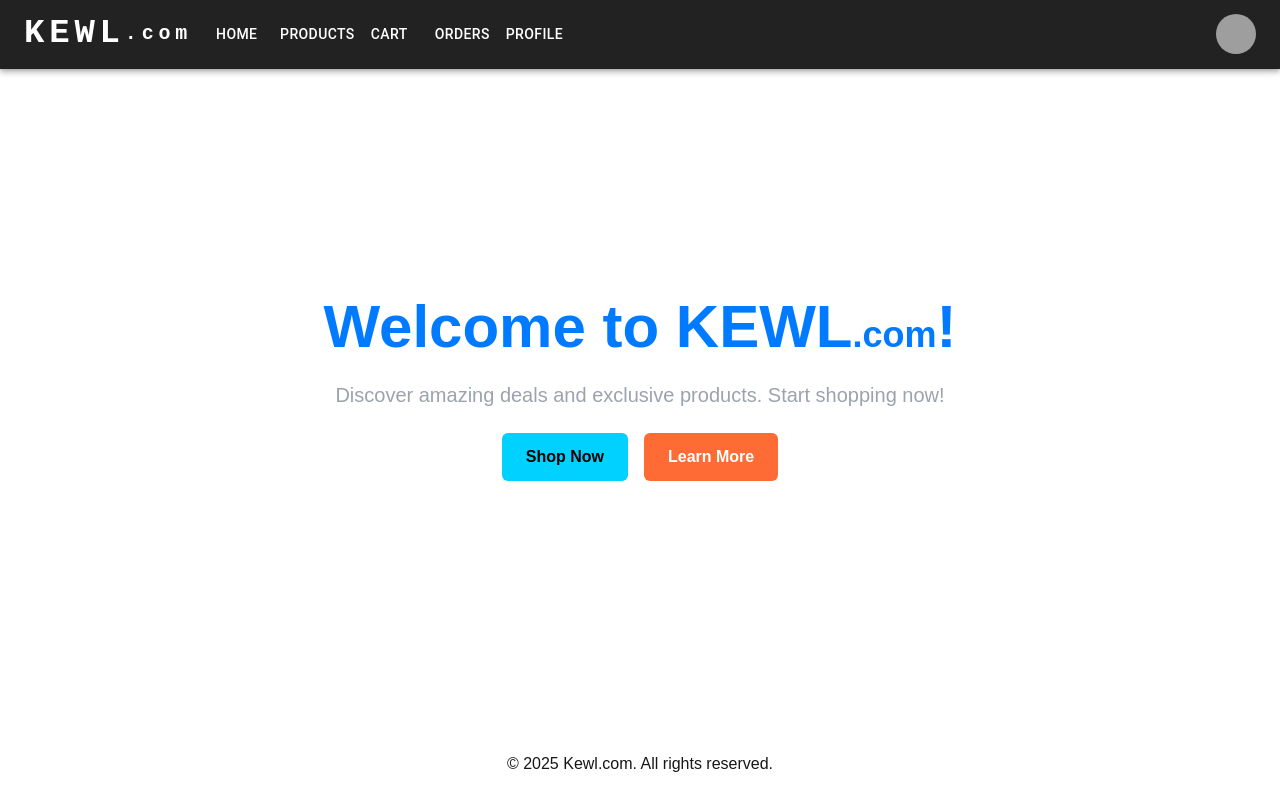
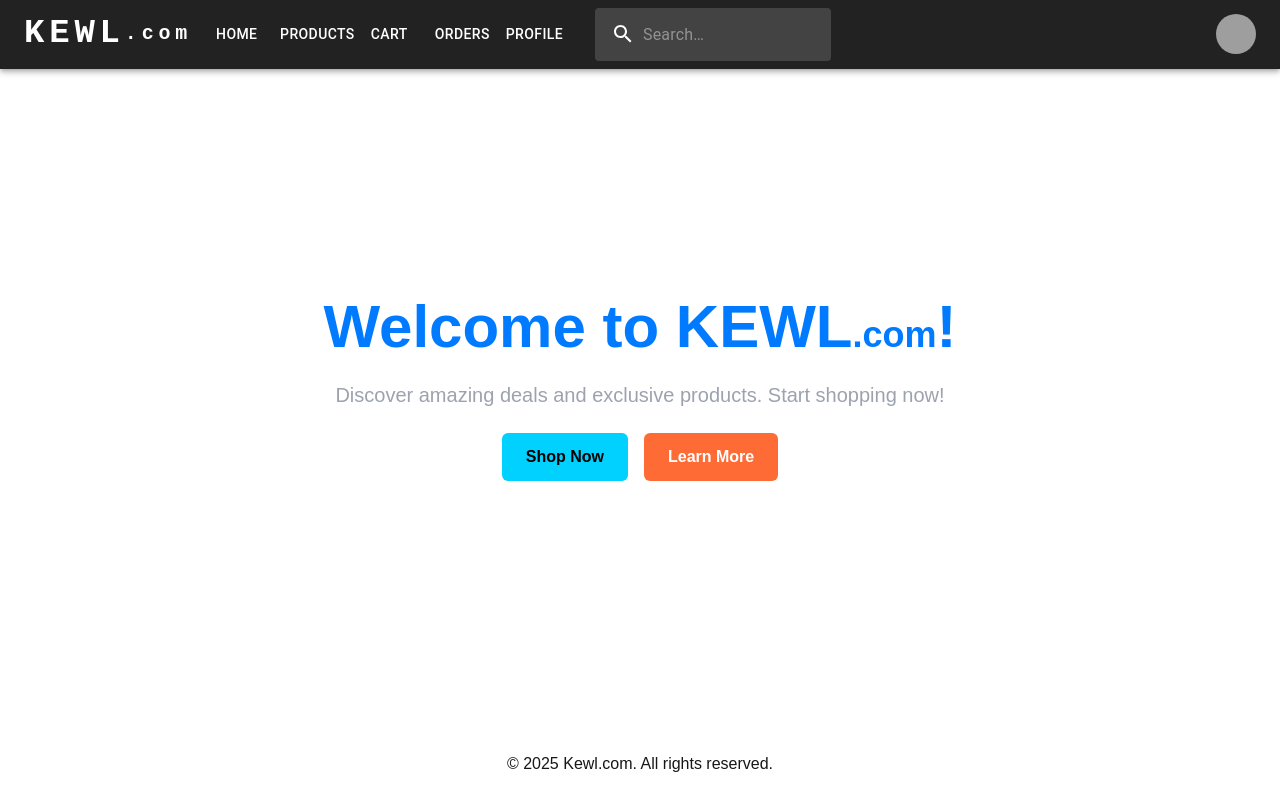
Before and after one commit to Anoteros09/Kewl-E-Com, a Next.js app: page / in a window 1280 px wide. Built offline with nearby package versions, Linux system fonts and the light colour scheme; grey boxes are pictures that could not be loaded.

Commit message:
grid size changes, some styling, readme roadmap

```diff
--- a/package.json
+++ b/package.json
@@ -1,6 +1,6 @@
 {
   "name": "kewl-e-com",
-  "version": "2.2.0",
+  "version": "2.2.1",
   "private": true,
   "scripts": {
     "dev": "next dev",
--- a/src/app/component/Filter.jsx
+++ b/src/app/component/Filter.jsx
@@ -49,7 +49,13 @@
 
   return (
     <form onSubmit={handleSubmit}>
-      <Box display="flex" flexDirection="column" gap={5} id="filter-form">
+      <Box
+        display="flex"
+        flexDirection="column"
+        gap={5}
+        id="filter-form"
+        className="md:display:"
+      >
         <FormControl>
           <InputLabel sx={{ marginTop: "1rem" }}>
             Price: ${selPriceRange[0]} - ${selPriceRange[1]}
@@ -79,7 +85,7 @@
             onChange={(e) => setSelBrands(e.target.value)}
           >
             {brands.map((brand) => (
-              <MenuItem value={brand} key={brand}>
+              <MenuItem value={brand} key={brand} sx={{ color: "white" }}>
                 {brand}
               </MenuItem>
             ))}
@@ -95,7 +101,7 @@
             onChange={(e) => setSelCategories(e.target.value)}
           >
             {categories.map((brand) => (
-              <MenuItem value={brand} key={brand}>
+              <MenuItem value={brand} key={brand} sx={{ color: "white" }}>
                 {brand}
               </MenuItem>
             ))}
--- a/src/app/component/Navbar.jsx
+++ b/src/app/component/Navbar.jsx
@@ -6,17 +6,18 @@
   Button,
   Container,
   IconButton,
+  InputBase,
   Menu,
   MenuItem,
   Toolbar,
   Tooltip,
   Typography,
 } from "@mui/material";
-import AdbIcon from "@mui/icons-material/Adb";
+import { styled, alpha } from "@mui/material/styles";
 import MenuIcon from "@mui/icons-material/Menu";
-
-import Link from "next/link";
+import SearchIcon from "@mui/icons-material/Search";
 import React, { useState } from "react";
+import useProductStore from "../products/store";
 
 const pages = ["Home", "Products", "Cart", "Orders", "Profile"];
 const pageLinks = {
@@ -27,9 +28,54 @@
   Profile: "/profile",
 };
 const settings = ["Profile", "Account", "Dashboard", "Logout"];
+
+const Search = styled("div")(({ theme }) => ({
+  position: "relative",
+  borderRadius: theme.shape.borderRadius,
+  backgroundColor: alpha(theme.palette.common.white, 0.15),
+  "&:hover": {
+    backgroundColor: alpha(theme.palette.common.white, 0.25),
+  },
+  marginRight: theme.spacing(2),
+  marginTop: "0.5rem",
+  marginBottom: "0.5rem",
+  marginLeft: 0,
+  width: "100%",
+  [theme.breakpoints.up("sm")]: {
+    marginLeft: theme.spacing(3),
+    width: "auto",
+  },
+}));
+
+const SearchIconWrapper = styled("div")(({ theme }) => ({
+  padding: theme.spacing(0, 2),
+  height: "100%",
+  position: "absolute",
+  pointerEvents: "none",
+  display: "flex",
+  alignItems: "center",
+  justifyContent: "center",
+}));
+
+const StyledInputBase = styled(InputBase)(({ theme }) => ({
+  color: "inherit",
+  height: "100%",
+  "& .MuiInputBase-input": {
+    padding: theme.spacing(1, 1, 1, 0),
+    // vertical padding + font size from searchIcon
+    paddingLeft: `calc(1em + ${theme.spacing(4)})`,
+    transition: theme.transitions.create("width"),
+    width: "100%",
+    [theme.breakpoints.up("md")]: {
+      width: "20ch",
+    },
+  },
+}));
+
 function Navbar() {
   const [anchorElNav, setAnchorElNav] = useState(null);
   const [anchorElUser, setAnchorElUser] = useState(null);
+  const { searchKeyword, setSearchKeyword } = useProductStore((state) => state);
 
   const handleOpenNavMenu = (event) => {
     setAnchorElNav(event.currentTarget);
@@ -163,6 +209,18 @@
                 {page}
               </Button>
             ))}
+            <Search>
+              <SearchIconWrapper>
+                <SearchIcon />
+              </SearchIconWrapper>
+              <StyledInputBase
+                value={searchKeyword}
+                onChange={(e) => setSearchKeyword(e.target.value)}
+                placeholder="Search…"
+                inputProps={{ "aria-label": "search" }}
+              />
+            </Search>
+            {searchKeyword}
           </Box>
           <Box sx={{ flexGrow: 0 }}>
             <Tooltip title="Open settings">
--- a/src/app/component/ProductCard.jsx
+++ b/src/app/component/ProductCard.jsx
@@ -2,15 +2,12 @@
 
 function ProductCard({ product }) {
   return (
-    <div
-      key={product.id}
-      className="flex flex-col items-start p-4 rounded-lg bg-neutral2"
-    >
-      <div className="flex justify-center">
+    <div key={product.id} className="flex p-4 rounded-lg bg-neutral2">
+      <div className="flex justify-center md:flex-row flex-col">
         <img
           src={product.thumbnail}
           alt={product.title}
-          className="w-48 h-48 object-fit bg-transparent rounded-lg"
+          className="w-48 h-48 bg-transparent rounded-lg"
         />
 
         <div className="flex flex-col items-start justify-between ml-4">
--- a/src/app/layout.js
+++ b/src/app/layout.js
@@ -42,6 +42,7 @@
     <html lang="en">
       <head>
         <title>Kewl.com</title>
+        <link rel="icon" type="image/x-icon" href="./favicon.ico" sizes="any" />
       </head>
       <body
         className={`${geistSans.variable} ${geistMono.variable} antialiased min-h-screen relative`}
--- a/src/app/products/page.jsx
+++ b/src/app/products/page.jsx
@@ -51,7 +51,7 @@
   return isLoading ? (
     <LinearProgress color="secondary" />
   ) : (
-    <div className="grid grid-cols-1 gap-4 p-6">
+    <div className="grid md:grid-cols-3 grid-cols-1 gap-4 p-6">
       {filteredList.map((product) => {
         return <ProductCard product={product} key={product.id} />;
       })}
--- a/src/app/products/store.jsx
+++ b/src/app/products/store.jsx
@@ -13,6 +13,7 @@
   discount: 0.0,
   filter: false,
   isLoading: true,
+  searchKeyword: "",
 };
 
 const useProductStore = create(
@@ -54,6 +55,7 @@
       setDiscount: (discount) => set({ discount }),
       setFilter: (filter) => set({ filter }),
       setIsLoading: (isLoading) => set({ isLoading }),
+      setSearchKeyword: (searchKeyword) => set({ searchKeyword }),
       reset: () => set({ ...initialState }),
     }),
     { store: "Products" }
```
Also changed, not shown: 1 other file (tests, documents, lock files or other folders).
